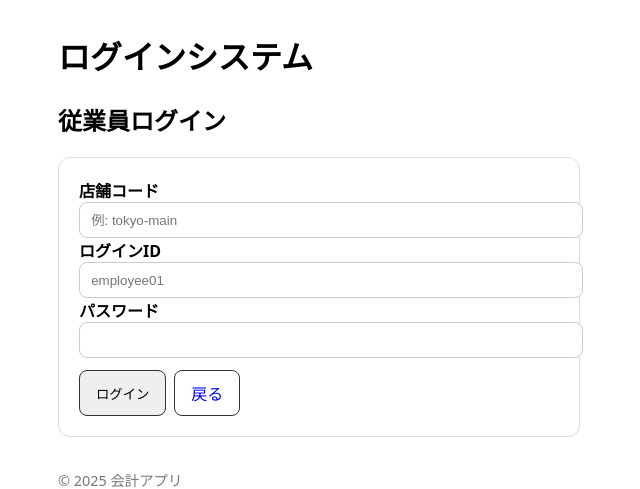
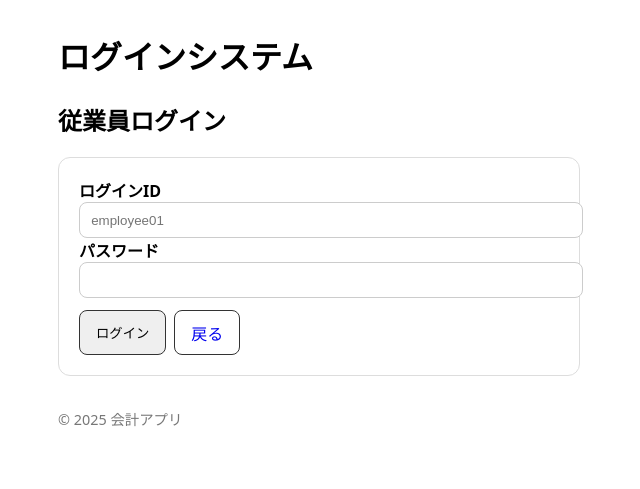
Before and after one commit to system-asayama/management-decision-app2, a Flask app: page /employee_login in a window 1280 px wide. Shown: the top 489 px of the page, without its empty margins (222-862 px from the left). Run offline with Flask 3, Linux system fonts and the light colour scheme.

Commit message:
Remove store code input from employee login to match login-system-app

```diff
--- a/app/templates/staff_login.html
+++ b/app/templates/staff_login.html
@@ -4,9 +4,6 @@
 
 <div class="card" style="max-width:480px">
   <form method="post" autocomplete="off">
-    <label>店舗コード</label>
-    <input name="store_code" required placeholder="例: tokyo-main" value="{{ store_code or '' }}">
-
     <label>ログインID</label>
     <input name="login_id" required placeholder="employee01">
 
```
